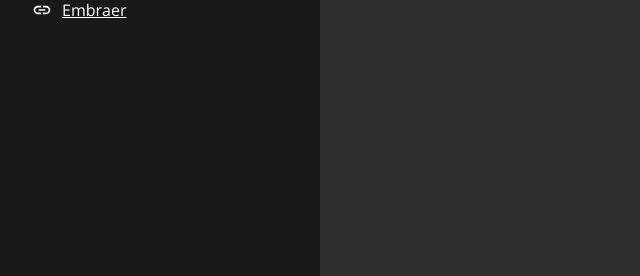
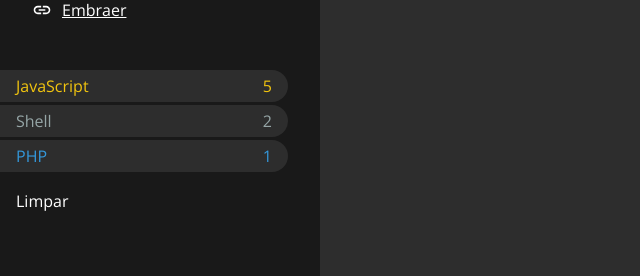
Before and after one commit to CarlosFortunatoDev/api-github-dev, a React (Create React App) app: page /repositories in a window 1280 px wide. Shown: the part 380-656 px from the top of the page, without its empty margins (0-640 px from the left). Built offline with nearby package versions, Linux system fonts and the light colour scheme.

Commit message:
Finalizando sessão Filter

```diff
--- a/src/pages/MainPage/styles.js
+++ b/src/pages/MainPage/styles.js
@@ -53,7 +53,7 @@ export const Button = styled(Link)`
   border: 3px solid ${(props) => props.theme.colors.text};
   transition: background 0.3s;
 
-  &::hover{
+  &:hover{
     background: ${(props) => props.theme.colors.container};
   }
 `
--- /dev/null
+++ b/src/pages/RepositoriesPage/Filter/index.jsx
@@ -0,0 +1,28 @@
+import React from 'react'
+
+import {Container, Selector, Cleaner} from './styles'
+
+function Filter() {
+  const langs = [
+    {name: 'JavaScript', count: 5, color: '#f1c40f'},
+    {name: 'Shell', count: 2, color: '#95a5a6'},
+    {name: 'PHP', count: 1, color: '#3498db'},
+  ];
+
+  const selectors = langs.map(({name, count, color}) => (
+    <Selector key={name.toLowerCase()} color={color}>
+      <span>{name}</span>
+      <span>{count}</span>
+    </Selector>
+  ));
+
+
+  return (
+    <Container>
+      {selectors}
+      <Cleaner>Limpar</Cleaner>
+    </Container>
+  )
+}
+
+export default Filter
--- /dev/null
+++ b/src/pages/RepositoriesPage/Filter/styles.js
@@ -0,0 +1,64 @@
+import styled from "styled-components";
+
+export const Container = styled.div`
+  display: grid;
+  grid-template-columns: auto;
+  gap: .2rem;
+  margin: 1rem auto;
+  padding-right: 2rem;
+
+  @media screen and (max-width: ${(props => props.theme.breakpoints.md)}) {
+    grid-template-columns: auto auto;
+    gap: calc().8rem;
+    padding: 0 1rem;
+  }
+`
+export const Selector = styled.button`
+  display: flex;
+  align-items: center;
+  justify-content: space-between;
+  background: ${(props => props.theme.colors.container)};
+  color: ${(props => props.color || props.theme.colors.text)};
+  width: 100%;
+  min-height: 2rem;
+  border: none;
+  border-top-right-radius: 20px;
+  border-bottom-right-radius: 20px;
+  transition: background .3s, transform .3s;
+  padding: 0 1rem;
+
+  &:hover,
+  &.selected{
+    background: ${(props => props.color || props.theme.colors.light)};
+    color: ${(props =>
+      props.color ?
+      props.theme.colors.white :
+      props.theme.colors.black)};
+    transform: translateX(5px) scale(1.02);
+
+  @media screen and (max-width: ${(props => props.theme.breakpoints.md)}) {
+    border-radius: 20px;
+    &:hover,
+    &.selected{
+      transform: translateX(0) scale(1.02);
+    }
+    }
+  }
+`
+
+export const Cleaner = styled.button`
+  background: transparent;
+  color: ${(props =>props.theme.colors.text)};
+  border: none;
+  text-align: left;
+  padding: 1rem;
+
+  &:hover{
+    color: rgba(255, 255, 255, .5);
+  }
+
+  @media screen and (max-width: ${(props => props.theme.breakpoints.md)}) {
+    text-align: center;
+    padding: 0 1rem;
+  }
+`
--- a/src/pages/RepositoriesPage/index.jsx
+++ b/src/pages/RepositoriesPage/index.jsx
@@ -2,11 +2,15 @@ import React from 'react'
 
 import { Container, Sidebar, Main } from './styles'
 import Profile from './Profile'
+import Filter from './Filter'
 
 function Repositories() {
   return (
     <Container>
-      <Sidebar><Profile /></Sidebar>
+      <Sidebar>
+        <Profile />
+        <Filter/>
+      </Sidebar>
       <Main>Main</Main>
     </Container>
   )
```
